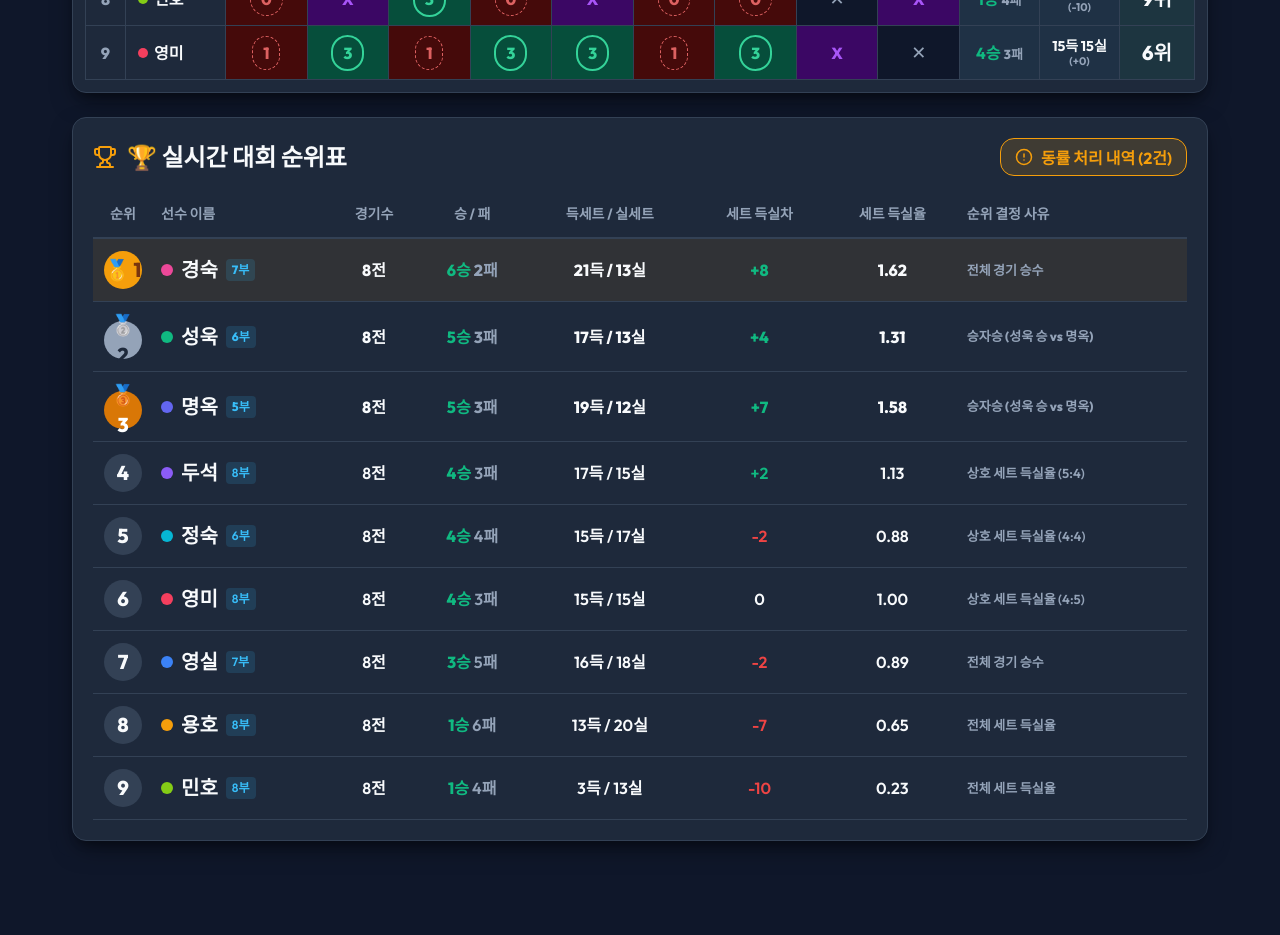
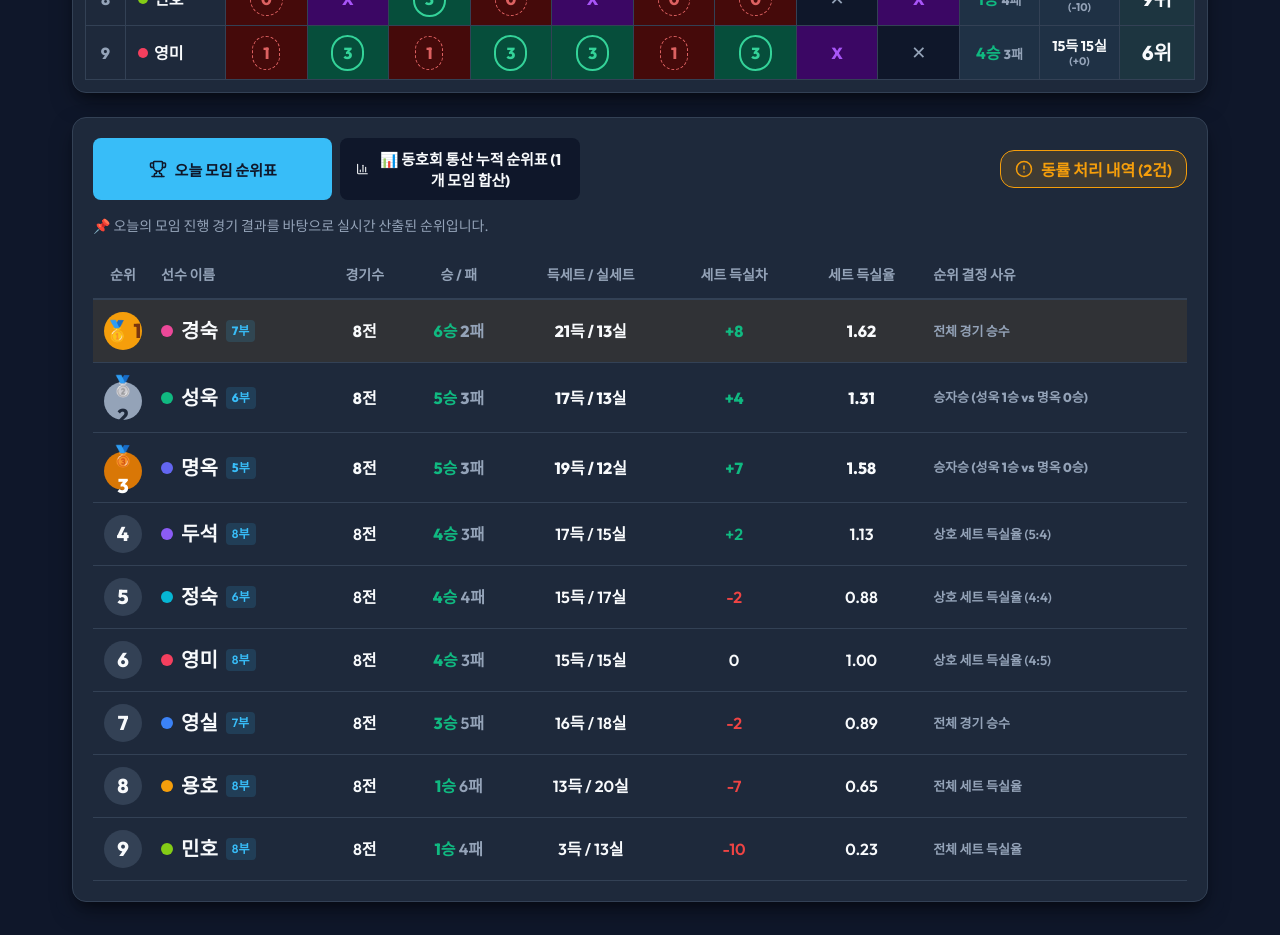
Before and after one commit to swmin/pingpong-club, a React (Vite) app: page / in a window 1280 px wide. Shown: the part 980-1915 px from the top of the page. Built offline with nearby package versions, Linux system fonts and the light colour scheme; a web font is replaced by a local one.

Commit message:
feat: add club-scoped all-time cumulative career standings leaderboard

```diff
--- a/src/App.jsx
+++ b/src/App.jsx
@@ -1,6 +1,6 @@
 import React, { useState, useEffect } from 'react';
 import { PAPER_SAMPLE_PLAYERS, generatePaperSampleMatches } from './utils/sampleData';
-import { generateSchedule, calculateRankings } from './utils/leagueCalculations';
+import { generateSchedule, calculateRankings, calculateCumulativeRankings } from './utils/leagueCalculations';
 
 import SeniorFontControls from './components/SeniorFontControls';
 import Header from './components/Header';
@@ -336,6 +336,9 @@ export default function App() {
   // Calculate live rankings & tie-breakers for active session
   const { rankings, tieBreakerExplanations } = calculateRankings(players, matches);
 
+  // Calculate cumulative all-time career rankings for active club
+  const cumulativeResult = calculateCumulativeRankings(masterRoster, activeClub.sessions || []);
+
   // Map of ranking by player id for quick matrix header display
   const rankingsMap = {};
   rankings.forEach(r => { rankingsMap[r.id] = r; });
@@ -419,10 +422,14 @@ export default function App() {
           />
         )}
 
-        {/* 3) 실시간 대회 순위표 */}
+        {/* 3) 실시간 대회 순위표 & 동호회 통산 누적 순위표 */}
         <RankingTable
           rankings={rankings}
           tieBreakerExplanations={tieBreakerExplanations}
+          cumulativeRankings={cumulativeResult.rankings}
+          cumulativeTieBreakerExplanations={cumulativeResult.tieBreakerExplanations}
+          clubName={leagueTitle}
+          sessionsCount={sessions.length}
           onOpenTieBreakerModal={() => setIsTieBreakerOpen(true)}
         />
       </div>
--- a/src/components/RankingTable.jsx
+++ b/src/components/RankingTable.jsx
@@ -1,7 +1,20 @@
-import React from 'react';
-import { Trophy, HelpCircle, AlertCircle } from 'lucide-react';
+import React, { useState } from 'react';
+import { Trophy, Award, AlertCircle, BarChart3 } from 'lucide-react';
 
-export default function RankingTable({ rankings, tieBreakerExplanations, onOpenTieBreakerModal }) {
+export default function RankingTable({
+  rankings,
+  cumulativeRankings,
+  tieBreakerExplanations,
+  cumulativeTieBreakerExplanations,
+  onOpenTieBreakerModal,
+  clubName,
+  sessionsCount,
+}) {
+  const [activeTab, setActiveTab] = useState('session'); // 'session' | 'cumulative'
+
+  const currentList = activeTab === 'session' ? rankings : cumulativeRankings;
+  const currentExplanations = activeTab === 'session' ? tieBreakerExplanations : cumulativeTieBreakerExplanations;
+
   return (
     <div style={{
       backgroundColor: 'var(--bg-card)',
@@ -11,24 +24,59 @@ export default function RankingTable({ rankings, tieBreakerExplanations, onOpenT
       marginTop: '24px',
       boxShadow: 'var(--shadow-main)'
     }}>
-      {/* Header */}
-      <div style={{ display: 'flex', alignItems: 'center', justifyContent: 'space-between', marginBottom: '16px', flexWrap: 'wrap', gap: '10px' }}>
-        <div style={{ display: 'flex', alignItems: 'center', gap: '10px' }}>
-          <Trophy size={24} color="#f59e0b" />
-          <h2 style={{ fontSize: 'var(--font-xl)', fontWeight: '900' }}>
-            🏆 실시간 대회 순위표
-          </h2>
+      {/* Tab Switcher & Header */}
+      <div style={{ display: 'flex', alignItems: 'center', justifyContent: 'space-between', marginBottom: '16px', flexWrap: 'wrap', gap: '12px' }}>
+        <div style={{ display: 'flex', gap: '8px', flexWrap: 'wrap' }}>
+          <button
+            className="tab-btn"
+            onClick={() => setActiveTab('session')}
+            style={{
+              padding: '10px 16px',
+              fontSize: '15px',
+              fontWeight: '800',
+              backgroundColor: activeTab === 'session' ? 'var(--accent-primary)' : 'var(--bg-main)',
+              color: activeTab === 'session' ? '#0f172a' : 'var(--text-main)',
+              borderRadius: 'var(--radius-sm)',
+            }}
+          >
+            <Trophy size={18} />
+            <span>오늘 모임 순위표</span>
+          </button>
+
+          <button
+            className="tab-btn"
+            onClick={() => setActiveTab('cumulative')}
+            style={{
+              padding: '10px 16px',
+              fontSize: '15px',
+              fontWeight: '800',
+              backgroundColor: activeTab === 'cumulative' ? '#f59e0b' : 'var(--bg-main)',
+              color: activeTab === 'cumulative' ? '#0f172a' : 'var(--text-main)',
+              borderRadius: 'var(--radius-sm)',
+            }}
+          >
+            <BarChart3 size={18} />
+            <span>📊 동호회 통산 누적 순위표 ({sessionsCount}개 모임 합산)</span>
+          </button>
         </div>
 
-        {tieBreakerExplanations.length > 0 && (
+        {currentExplanations && currentExplanations.length > 0 && (
           <button
             className="btn-secondary"
             onClick={onOpenTieBreakerModal}
             style={{ backgroundColor: 'rgba(245, 158, 11, 0.15)', color: '#f59e0b', borderColor: '#f59e0b', padding: '6px 14px' }}
           >
             <AlertCircle size={18} />
-            <span>동률 처리 내역 ({tieBreakerExplanations.length}건)</span>
+            <span>동률 처리 내역 ({currentExplanations.length}건)</span>
           </button>
+        )}
+      </div>
+
+      <div style={{ fontSize: '14px', color: 'var(--text-muted)', marginBottom: '16px' }}>
+        {activeTab === 'session' ? (
+          <span>📌 오늘의 모임 진행 경기 결과를 바탕으로 실시간 산출된 순위입니다.</span>
+        ) : (
+          <span>📌 <strong>[{clubName}]</strong> 동호회의 전체 {sessionsCount}개 모임 기록을 합산한 **통산 누적 순위표**입니다. (다른 동호회와 합산되지 않음)</span>
         )}
       </div>
 
@@ -49,7 +97,14 @@ export default function RankingTable({ rankings, tieBreakerExplanations, onOpenT
           </thead>
 
           <tbody>
-            {rankings.map((st) => (
+            {currentList.length === 0 ? (
+              <tr>
+                <td colSpan={8} style={{ padding: '30px', color: 'var(--text-muted)' }}>
+                  기록된 경기 데이터가 없습니다.
+                </td>
+              </tr>
+            ) : (
+              currentList.map((st) => (
                 <tr
                   key={st.id}
                   style={{
@@ -70,7 +125,7 @@ export default function RankingTable({ rankings, tieBreakerExplanations, onOpenT
                   {/* Name & Division */}
                   <td style={{ padding: '12px 8px', textAlign: 'left' }}>
                     <div style={{ display: 'flex', alignItems: 'center', gap: '8px' }}>
-                    <span style={{ width: '12px', height: '12px', borderRadius: '50%', backgroundColor: st.player.avatarColor }} />
+                      <span style={{ width: '12px', height: '12px', borderRadius: '50%', backgroundColor: st.player?.avatarColor || '#3b82f6' }} />
                       <span style={{ fontSize: 'var(--font-lg)', fontWeight: '800' }}>{st.name}</span>
                       <span style={{ fontSize: '12px', color: 'var(--accent-primary)', backgroundColor: 'rgba(56, 189, 248, 0.15)', padding: '2px 6px', borderRadius: '4px' }}>
                         {st.division}
@@ -101,7 +156,8 @@ export default function RankingTable({ rankings, tieBreakerExplanations, onOpenT
                     {st.tieReason || '승수 반영'}
                   </td>
                 </tr>
-            ))}
+              ))
+            )}
           </tbody>
         </table>
       </div>
--- a/src/utils/leagueCalculations.js
+++ b/src/utils/leagueCalculations.js
@@ -58,7 +58,7 @@ export function generateSchedule(players) {
   return matches;
 }
 
-// Calculate comprehensive statistics & rankings
+// Calculate comprehensive statistics & rankings (for a single meeting or cumulative)
 export function calculateRankings(players, matches) {
   if (!players || players.length === 0) return { rankings: [], tieBreakerExplanations: [] };
 
@@ -69,7 +69,7 @@ export function calculateRankings(players, matches) {
       player: p,
       id: p.id,
       name: p.name,
-      division: p.division,
+      division: p.division || p.currentDivision || '7부',
       matchesPlayed: 0,
       wins: 0,
       losses: 0,
@@ -83,12 +83,12 @@ export function calculateRankings(players, matches) {
   });
 
   // Map of direct match results between any two players
-  // directResults[p1Id][p2Id] = { playerASets, playerBSets, winnerId }
+  // directResults[p1Id][p2Id] = { mySets, oppSets, myWins, oppWins }
   const directResults = {};
   players.forEach(p1 => {
     directResults[p1.id] = {};
     players.forEach(p2 => {
-      directResults[p1.id][p2.id] = null;
+      directResults[p1.id][p2.id] = { mySets: 0, oppSets: 0, myWins: 0, oppWins: 0 };
     });
   });
 
@@ -109,23 +109,26 @@ export function calculateRankings(players, matches) {
     pB.setsWon += m.playerBSets;
     pB.setsLost += m.playerASets;
 
-    directResults[m.playerAId][m.playerBId] = {
-      mySets: m.playerASets,
-      oppSets: m.playerBSets,
-      winnerId: m.winnerId,
-    };
-    directResults[m.playerBId][m.playerAId] = {
-      mySets: m.playerBSets,
-      oppSets: m.playerASets,
-      winnerId: m.winnerId,
-    };
+    const h2hA = directResults[m.playerAId][m.playerBId];
+    const h2hB = directResults[m.playerBId][m.playerAId];
+
+    if (h2hA && h2hB) {
+      h2hA.mySets += m.playerASets;
+      h2hA.oppSets += m.playerBSets;
+      h2hB.mySets += m.playerBSets;
+      h2hB.oppSets += m.playerASets;
 
       if (m.winnerId === pA.id) {
         pA.wins += 1;
         pB.losses += 1;
+        h2hA.myWins += 1;
+        h2hB.oppWins += 1;
       } else if (m.winnerId === pB.id) {
         pB.wins += 1;
         pA.losses += 1;
+        h2hB.myWins += 1;
+        h2hA.oppWins += 1;
+      }
     }
   });
 
@@ -135,9 +138,12 @@ export function calculateRankings(players, matches) {
     st.setRatio = st.setsLost > 0 ? st.setsWon / st.setsLost : (st.setsWon > 0 ? st.setsWon * 100 : 0);
   });
 
+  // Filter out players with 0 matches played if calculating cumulative stats
+  const activeStatsList = Object.values(statsMap).filter(st => st.matchesPlayed > 0);
+
   // 2. Group players by Wins
   const winsGroups = {};
-  Object.values(statsMap).forEach(st => {
+  activeStatsList.forEach(st => {
     if (!winsGroups[st.wins]) winsGroups[st.wins] = [];
     winsGroups[st.wins].push(st);
   });
@@ -159,27 +165,46 @@ export function calculateRankings(players, matches) {
       const [p1, p2] = group;
       const h2h = directResults[p1.id][p2.id];
 
-      if (h2h && h2h.winnerId) {
-        if (h2h.winnerId === p1.id) {
-          p1.tieReason = `승자승 (${p1.name} 승 vs ${p2.name})`;
-          p2.tieReason = `승자승 (${p1.name} 승 vs ${p2.name})`;
+      if (h2h && (h2h.myWins > 0 || h2h.oppWins > 0)) {
+        if (h2h.myWins > h2h.oppWins) {
+          p1.tieReason = `승자승 (${p1.name} ${h2h.myWins}승 vs ${p2.name} ${h2h.oppWins}승)`;
+          p2.tieReason = `승자승 (${p1.name} ${h2h.myWins}승 vs ${p2.name} ${h2h.oppWins}승)`;
           finalRankedList.push(p1, p2);
           tieBreakerExplanations.push({
             type: '2way',
             players: [p1.name, p2.name],
             wins: winCount,
-            description: `${winCount}승 동률: ${p1.name}님이 ${p2.name}님과의 상대 전적(승자승)에서 승리하여 상위 순위 지정`,
+            description: `${winCount}승 동률: ${p1.name}님이 ${p2.name}님과의 상대 전적(승자승 ${h2h.myWins}:${h2h.oppWins})에서 승리하여 상위 순위 지정`,
           });
-        } else {
-          p1.tieReason = `승자승 (${p2.name} 승 vs ${p1.name})`;
-          p2.tieReason = `승자승 (${p2.name} 승 vs ${p1.name})`;
+        } else if (h2h.oppWins > h2h.myWins) {
+          p1.tieReason = `승자승 (${p2.name} ${h2h.oppWins}승 vs ${p1.name} ${h2h.myWins}승)`;
+          p2.tieReason = `승자승 (${p2.name} ${h2h.oppWins}승 vs ${p1.name} ${h2h.myWins}승)`;
           finalRankedList.push(p2, p1);
           tieBreakerExplanations.push({
             type: '2way',
             players: [p1.name, p2.name],
             wins: winCount,
-            description: `${winCount}승 동률: ${p2.name}님이 ${p1.name}님과의 상대 전적(승자승)에서 승리하여 상위 순위 지정`,
+            description: `${winCount}승 동률: ${p2.name}님이 ${p1.name}님과의 상대 전적(승자승 ${h2h.oppWins}:${h2h.myWins})에서 승리하여 상위 순위 지정`,
           });
+        } else {
+          // Equal H2H wins, fallback to H2H set ratio
+          if (h2h.mySets !== h2h.oppSets) {
+            if (h2h.mySets > h2h.oppSets) {
+              finalRankedList.push(p1, p2);
+            } else {
+              finalRankedList.push(p2, p1);
+            }
+            group.forEach(g => (g.tieReason = '상대 전적 세트 득실율'));
+          } else {
+            // Fallback to overall set ratio
+            if (p1.setRatio !== p2.setRatio) {
+              group.sort((a, b) => b.setRatio - a.setRatio);
+            } else {
+              group.sort((a, b) => b.setDiff - a.setDiff);
+            }
+            group.forEach(g => (g.tieReason = '전체 세트 득실율'));
+            finalRankedList.push(...group);
+          }
         }
       } else {
         // Fallback to total set ratio
@@ -193,7 +218,6 @@ export function calculateRankings(players, matches) {
       }
     } else {
       // --- 3+-WAY TIE: SUBGROUP SET RATIO (해당 선수들 간의 세트 득실율) ---
-      const groupPlayerIds = new Set(group.map(g => g.id));
       const subgroupStats = group.map(p => {
         let subWon = 0;
         let subLost = 0;
@@ -254,3 +278,50 @@ export function calculateRankings(players, matches) {
     tieBreakerExplanations,
   };
 }
+
+// Calculate All-time Cumulative Career Rankings for a specific club's sessions ONLY
+export function calculateCumulativeRankings(masterRoster, sessions) {
+  if (!sessions || sessions.length === 0) return { rankings: [], tieBreakerExplanations: [] };
+
+  // Collect all completed matches from all sessions of THIS club only
+  const allMatches = [];
+  sessions.forEach(session => {
+    if (Array.isArray(session.matches)) {
+      allMatches.push(...session.matches);
+    }
+  });
+
+  // Build players array using master roster + any session participants
+  const playerMap = {};
+  if (masterRoster && Array.isArray(masterRoster)) {
+    masterRoster.forEach(p => {
+      playerMap[p.id] = {
+        id: p.id,
+        name: p.name,
+        division: p.currentDivision || p.division || '7부',
+        avatarColor: p.avatarColor || '#3b82f6',
+        category: p.category || 'club',
+      };
+    });
+  }
+
+  // Ensure any player appearing in session matches is included
+  sessions.forEach(session => {
+    if (Array.isArray(session.players)) {
+      session.players.forEach(p => {
+        if (!playerMap[p.id]) {
+          playerMap[p.id] = {
+            id: p.id,
+            name: p.name,
+            division: p.division || '7부',
+            avatarColor: p.avatarColor || '#3b82f6',
+            category: p.category || 'club',
+          };
+        }
+      });
+    }
+  });
+
+  const allPlayers = Object.values(playerMap);
+  return calculateRankings(allPlayers, allMatches);
+}
```
Also changed, not shown: pingpong-club-scoreboard.html (+8 -8 lines). Lines whose indentation alone changed are shown as unchanged.
